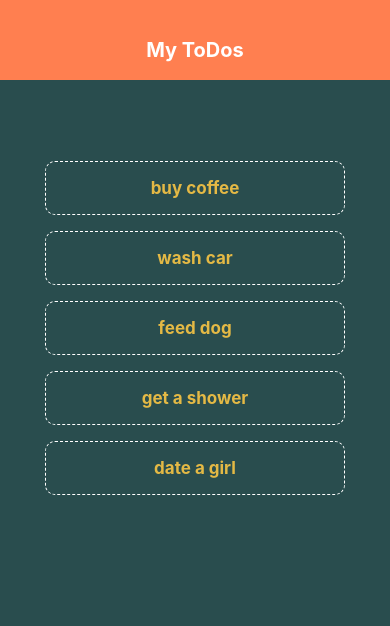
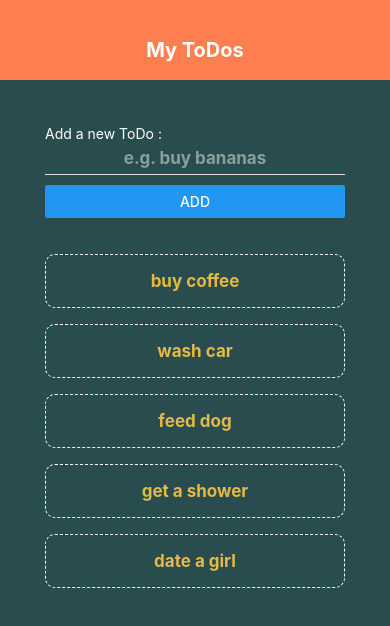
Before and after one commit to ErickGiffoni/ProjetinhoApp, a React Native app: screen / in a window 390 px wide. Shown: the top 626 px of the page. Built offline with nearby package versions, Linux system fonts and the light colour scheme.

Commit message:
add ToDo App part 3

```diff
--- a/App.js
+++ b/App.js
@@ -10,6 +10,7 @@ import {
 } from 'react-native';
 import Header from "./components/header";
 import TodoItem from "./components/todoItem";
+import AddTodo from "./components/addTodo"
 
 function App () {
 
@@ -25,13 +26,22 @@ function App () {
     setTodos( (prevTodos) => {
       return prevTodos.filter(todo => todo.key != key);
     })
+ };
+
+ const submitHandler = (text) => {
+   setTodos((prevTodos) => {
+     return [
+       { text: text, key: Math.random().toString() },
+       ...prevTodos
+     ]
+   })
  }
 
   return (
     <View style={styles.container}>
       <Header />
       <View style={styles.content}>
-        {/* todo form */}
+        <AddTodo submitHandler={submitHandler}/>
         <View style={styles.list}>
           <FlatList
             data={todos}
--- /dev/null
+++ b/components/addTodo.js
@@ -0,0 +1,43 @@
+import React, { useState } from "react";
+import { TextInput, Button, Text, StyleSheet, View } from "react-native";
+
+const AddTodo = ({submitHandler}) => {
+
+    const [text, setText] = useState("");
+
+    const changeHandler = (val) => {
+        setText(val);
+    };
+
+    return (
+        <View>
+            <Text style={styles.text}>Add a new ToDo :</Text>
+            <TextInput
+                style={styles.input}
+                placeholder="e.g. buy bananas"
+                placeholderTextColor="#8AA09C"
+                onChangeText={changeHandler}
+            />
+            <Button onPress={() => submitHandler(text)} title="ADD"  />
+        </View>
+    )
+};
+
+const styles = StyleSheet.create({
+    input: {
+        marginBottom: 10,
+        paddingHorizontal: 8,
+        paddingVertical: 6,
+        borderBottomWidth: 1,
+        borderBottomColor: "#ddd",
+        color: "#E4B945",
+        textAlign: "center",
+        fontSize: 17,
+        fontWeight: "bold",
+    },
+    text: {
+        color: "#fff"
+    }
+});
+
+export default AddTodo;
```
